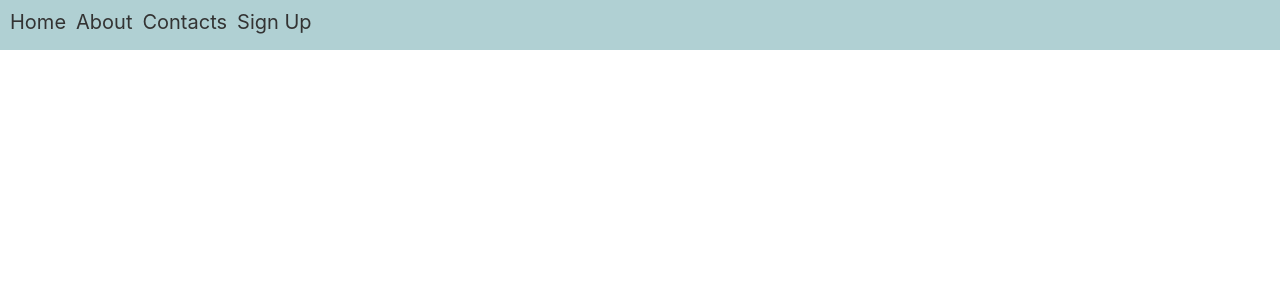
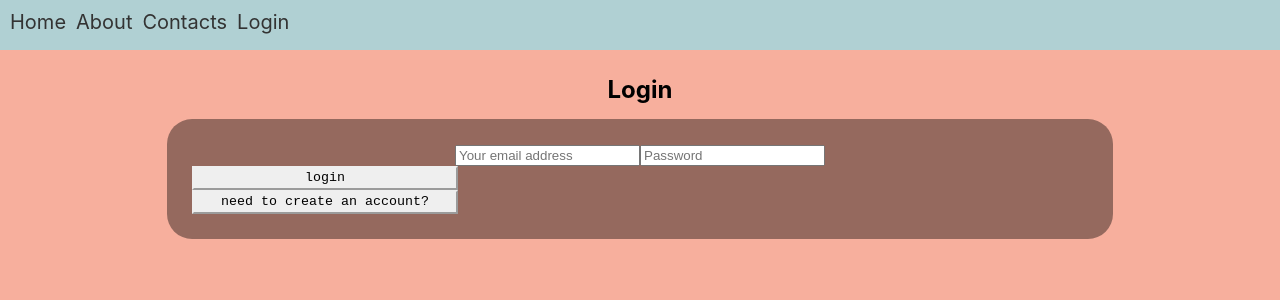
Before and after one commit to filonov-e/React-Multipage-Transition-Template, a React (Create React App) app: page /login in a window 1280 px wide. Shown: the top 300 px of the page. Built offline with nearby package versions, Linux system fonts and the light colour scheme.

Commit message:
login page added

```diff
--- a/src/Container.js
+++ b/src/Container.js
@@ -7,7 +7,7 @@ import { TransitionGroup, CSSTransition } from "react-transition-group";
 import Home from './Home.js';
 import About from './About.js';
 import Contacts from './Contacts.js';
-import Signup from './Signup.js';
+import Login from './Login.js';
 
 class Container extends Component {
   render() {
@@ -24,7 +24,7 @@ class Container extends Component {
                 <Route exact path="/" component={ Home } />
                 <Route path="/about" component={ About } />
                 <Route path="/contacts" component={ Contacts } />
-                <Route path="/signup" component={ Signup } />
+                <Route path="/login" component={ Login } />
               </Switch>
             </section>
           </CSSTransition>
--- a/src/Header.js
+++ b/src/Header.js
@@ -1,9 +1,13 @@
 import React, { Component } from 'react';
+
+import { AUTH_TOKEN } from './constants'
 
 import { Link } from "react-router-dom";
 
 class Header extends Component {
   render() {
+    const authToken = localStorage.getItem(AUTH_TOKEN)
+
     return(
       <div className="Header">
         <ul>
@@ -16,9 +20,31 @@ class Header extends Component {
           <li>
             <Link to="/contacts">Contacts</Link>
           </li>
-          <li>
-            <Link to="/signup">Sign Up</Link>
-          </li>
+          {authToken && (
+            <li>
+              <div>
+                <Link to="/profile">
+                  Profile
+                </Link>
+              </div>
+            </li>
+          )}
+              {authToken ? (
+                <li>
+                    <div
+                    onClick={() => {
+                      localStorage.removeItem(AUTH_TOKEN)
+                      window.location.href = "/";
+                    }}
+                  >
+                    <a href="/">Logout</a>
+                  </div>
+                </li>
+              ) : (
+              <li>
+                <Link to="/login">Login</Link>
+              </li>
+              )}
         </ul>
       </div>
     );
--- /dev/null
+++ b/src/Login.js
@@ -0,0 +1,74 @@
+import React, { Component } from 'react';
+import { AUTH_TOKEN } from './constants'
+
+class Login extends Component {
+	state = {
+		login: true,
+		email: '',
+		password: '',
+		name: ''
+	}
+
+	render() {
+		const { login, email, password, name } = this.state
+		return(
+			<div className="Signup">
+				<header>
+					<h1>{login ? 'Login' : 'Signup'}</h1>
+				</header>
+
+				<div className="Signup-content">
+					<div>
+						{!login && (
+						<input
+							value={name}
+							onChange={e => this.setState({ name: e.target.value })}
+							type="text"
+							placeholder="Your name"
+						/>
+						)}
+						<input
+				            value={email}
+				            onChange={e => this.setState({ email: e.target.value })}
+				            type="text"
+				            placeholder="Your email address"
+				       	/>
+				       	<input
+				            value={password}
+				            onChange={e => this.setState({ password: e.target.value })}
+				            type="password"
+				            placeholder={login ? "Password" : "Choose a safe password"}
+				   		/>
+					</div>
+					<div>
+						<div className="button" onClick={() => this._confirm()}>
+							{login ? 'login' : 'create account'}
+						</div>
+
+						<div
+				         	className="pointer button"
+				          	onClick={() => this.setState({ login: !login })}
+				     	>
+				        	{login
+				              ? 'need to create an account?'
+				              : 'already have an account?'}
+				        </div>
+					</div>
+				</div>
+			</div>
+		);
+	}
+
+	_confirm = async () => {
+		// login/logout test
+		this._saveUserData(this.state.email)
+		window.location.href = "/profile"
+		// login/logout test end
+	}
+
+	_saveUserData = token => {
+    	localStorage.setItem(AUTH_TOKEN, token)
+  	}
+}
+
+export default Login;
--- a/src/Signup.js
+++ /dev/null
@@ -1,26 +0,0 @@
-import React, { Component } from 'react';
-
-class Signup extends Component {
-  render() {
-    return(
-      <div className="Signup">
-        <header>
-          <h1>This is a home page!</h1>
-        </header>
-        <div className="Signup-content">
-          Lorem ipsum dolor sit amet, consectetur adipiscing elit. Nam ornare congue pellentesque. Vivamus eleifend ligula a tellus ornare dignissim. Nunc fermentum, lacus id cursus luctus, lacus lectus suscipit leo, molestie vehicula diam metus egestas turpis. Pellentesque commodo rutrum mauris, nec commodo mi tincidunt eget. Duis laoreet neque nibh, id porttitor ex blandit in. Phasellus sem ligula, tincidunt in egestas et, vestibulum sit amet neque. Donec auctor semper porttitor. Nulla facilisi.
-
-          Suspendisse at bibendum massa. Etiam posuere condimentum mauris, ut dictum tellus scelerisque et. Integer pellentesque dolor et iaculis volutpat. Curabitur ligula diam, venenatis vel nunc ac, dignissim posuere massa. Donec pulvinar euismod tempor. Nunc in quam a neque luctus egestas. Morbi in metus a magna varius dignissim. Donec et tortor sed enim vehicula eleifend. Curabitur faucibus fringilla enim sit amet porttitor. Nulla cursus, felis eu cursus sollicitudin, neque ex molestie libero, et laoreet ex elit et neque. Proin sagittis eget ex non aliquam. Praesent gravida, nibh in tincidunt malesuada, diam tortor faucibus ligula, a molestie urna dolor vitae dolor. Nam ultrices urna vitae mi venenatis, non placerat ipsum faucibus. Duis ex metus, aliquam sed dapibus in, rhoncus nec neque. Nunc vel dui sit amet neque fermentum varius.
-
-          Nulla et magna elementum, posuere quam vitae, accumsan eros. Morbi placerat felis scelerisque nunc elementum, id pulvinar urna elementum. Nulla non quam scelerisque, feugiat nibh non, imperdiet felis. Nulla rutrum, ante quis condimentum tristique, ipsum lorem commodo lectus, eu eleifend odio turpis vitae eros. Aenean fringilla est eu aliquam commodo. Nam condimentum est a metus sodales scelerisque. Praesent sollicitudin pretium lobortis. Ut sit amet faucibus eros, at viverra felis. Class aptent taciti sociosqu ad litora torquent per conubia nostra, per inceptos himenaeos. Etiam vitae risus eu leo gravida imperdiet. Ut leo ex, suscipit at facilisis at, congue nec dui. Morbi id sollicitudin sem. Proin non dui placerat, rutrum tortor a, posuere massa. In et libero vel velit commodo mattis. Integer porttitor elit nec malesuada consectetur. Curabitur venenatis leo eget nulla finibus suscipit.
-
-          Sed dignissim dui ex, sed bibendum mauris rhoncus eu. Maecenas vitae risus at mi congue blandit eget ut metus. Quisque venenatis lacinia iaculis. Fusce eget dolor molestie, venenatis metus a, pulvinar metus. Sed ut volutpat enim. Mauris nibh ipsum, tempus sed odio non, congue vehicula turpis. Nam sit amet turpis at tellus vulputate tristique. Praesent sagittis malesuada interdum. Praesent id vulputate ante. Mauris nec lobortis dui. Donec pulvinar purus non quam cursus, non placerat dolor finibus. Interdum et malesuada fames ac ante ipsum primis in faucibus. Mauris quis eros ullamcorper, sodales turpis sed, aliquam odio. Nam facilisis nisl eget elit ultrices volutpat.
-
-          Aliquam erat volutpat. Nam tincidunt ante sit amet ullamcorper rutrum. Vestibulum vel massa mauris. Nunc pulvinar ipsum a metus porttitor, sed euismod mauris auctor. Suspendisse finibus posuere sem, vel auctor nulla finibus ac. Nulla facilisi. Vivamus volutpat congue dui. Vestibulum eget libero commodo, gravida mauris accumsan, volutpat lorem. Suspendisse lorem justo, tincidunt ac mauris sed, mattis sodales lectus. Nunc lobortis est lacus, ut facilisis tellus tincidunt eu. Donec non condimentum magna. Donec quis elementum orci, sed commodo tortor. Morbi vulputate dolor eu mauris pulvinar finibus. Sed purus diam, ultrices at mi in, luctus dignissim urna. Proin massa ligula, porta quis pretium sit amet, sagittis eu orci. Morbi ac luctus nunc, et posuere ipsum.
-        </div>
-      </div>
-    );
-  }
-}
-
-export default Signup;
--- /dev/null
+++ b/src/constants.js
@@ -0,0 +1 @@
+export const AUTH_TOKEN = 'auth-token'
--- a/src/index.css
+++ b/src/index.css
@@ -12,3 +12,22 @@ code {
   font-family: source-code-pro, Menlo, Monaco, Consolas, "Courier New",
     monospace;
 }
+
+.button {
+  font-family: monospace;
+  font-size: 10pt;
+  color: black;
+  background-color: buttonface;
+  text-align: center;
+  padding: 2px 6px 3px;
+  border-width: 2px;
+  border-style: outset;
+  border-color: buttonface;
+  cursor: pointer;
+  max-width: 250px;
+}
+
+.button:active {
+	color: white;
+	background-color: black;
+}
--- a/src/index.js
+++ b/src/index.js
@@ -4,7 +4,9 @@ import './index.css';
 import App from './App';
 import * as serviceWorker from './serviceWorker';
 
-ReactDOM.render(<App />, document.getElementById('root'));
+ReactDOM.render(
+	<App />,
+	document.getElementById('root'));
 
 // If you want your app to work offline and load faster, you can change
 // unregister() to register() below. Note this comes with some pitfalls.
```
Also changed, not shown: package.json (+7 -1 lines), 1 other file (tests, documents, lock files or other folders).
